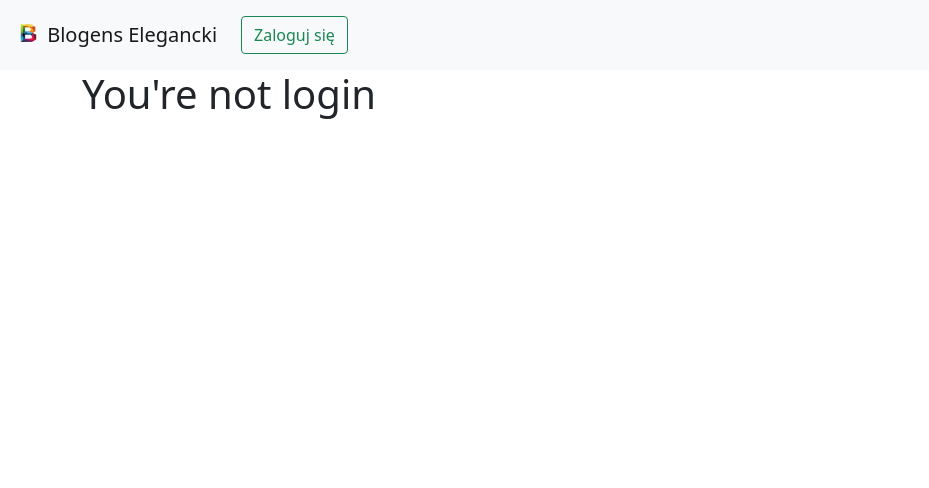
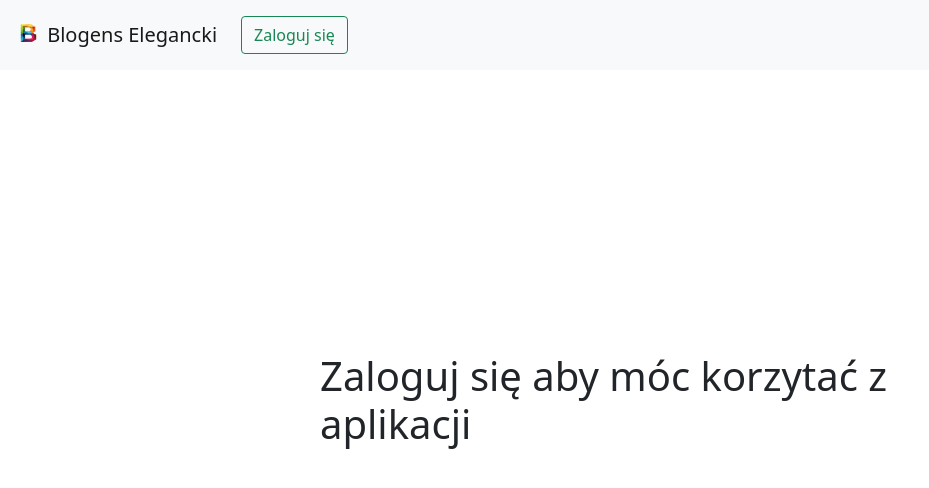
Before and after one commit to michaelekert/Projekt, a Django app: page / in a window 1280 px wide. Shown: the top 488 px of the page, without its empty margins (0-929 px from the left). Run offline with Django 3.2, Linux system fonts and the light colour scheme.

Commit message:
final project

```diff
--- a/blog/templates/index.html
+++ b/blog/templates/index.html
@@ -33,6 +33,7 @@
                             <button type="button" class="btn btn-outline-success">Dodaj Post</button>
                         </a>
                     </li>
+
                     <form class="d-flex">
                         <a class="nav-link active" href="{% url 'logout' %}">
                             <button type="button" class="btn btn-danger">Wyloguj się</button>
--- a/blog/templates/post_add.html
+++ b/blog/templates/post_add.html
@@ -12,5 +12,6 @@
             document.getElementById("current_user").value = user;
         </script>
     {% else %}
+        <h1 class="position-absolute top-50 start-50 translate-middle">Zaloguj się aby móc korzytać z aplikacji</h1>
     {% endif %}
 {% endblock %}
--- a/blog/templates/post_detail.html
+++ b/blog/templates/post_detail.html
@@ -33,6 +33,6 @@
         {% endfor %}
         </div>
     {% else %}
-        <h1>You're not login</h1>
+        <h1 class="position-absolute top-50 start-50 translate-middle">Zaloguj się aby móc korzytać z aplikacji</h1>
     {% endif %}
 {% endblock %}
--- a/blog/templates/post_list.html
+++ b/blog/templates/post_list.html
@@ -15,7 +15,7 @@
             </div>
         {% endfor %}
     {% else %}
-        <h1>You're not login</h1>
+        <h1 class="position-absolute top-50 start-50 translate-middle">Zaloguj się aby móc korzytać z aplikacji</h1>
     {% endif %}
 </div>
 </div>
```
Also changed, not shown: db.sqlite3.
